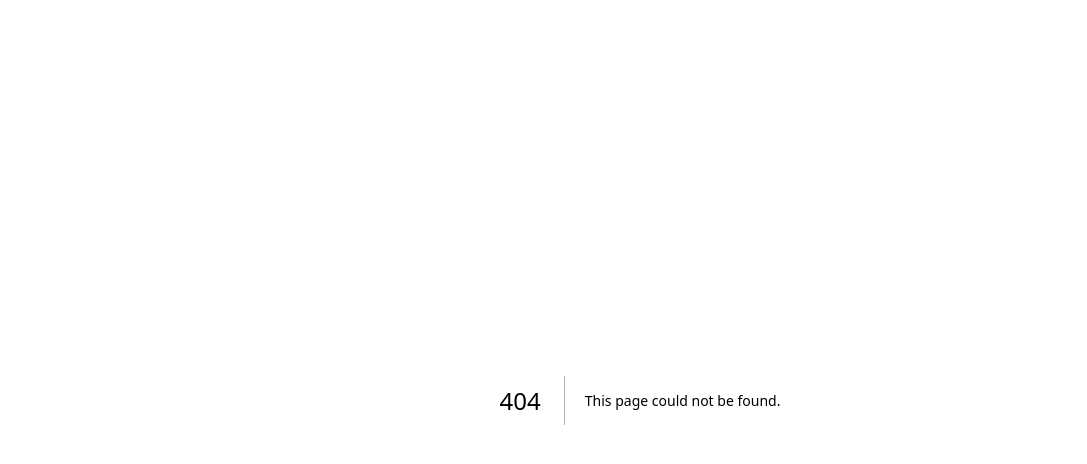
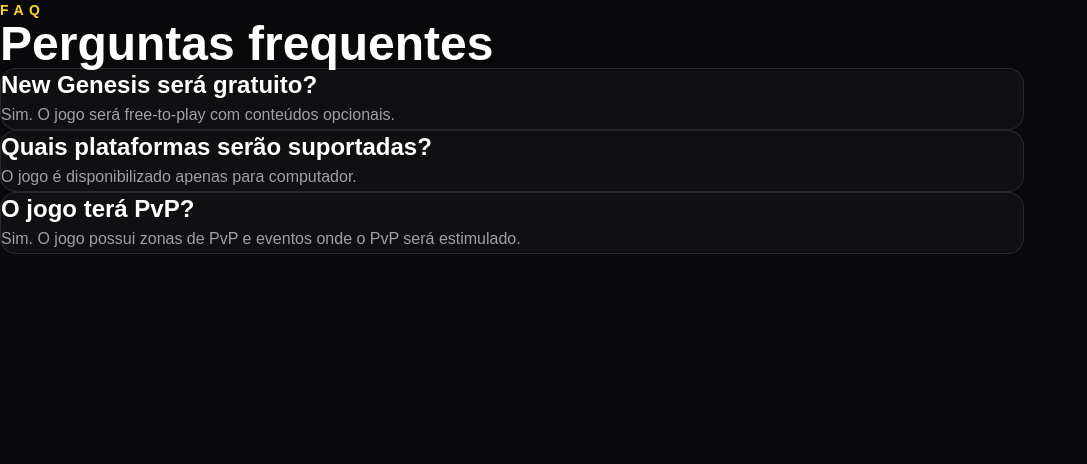
Before and after one commit to crsandrade/newgenesis-webproject, a Next.js app: page /faq in a window 1280 px wide. Before the commit this address had no page. Shown: the top 464 px of the page, without its empty margins (0-1087 px from the left). Built offline with nearby package versions, Linux system fonts and the light colour scheme.

Commit message:
feat: add download faq and register pages

```diff
--- /dev/null
+++ b/app/download/page.tsx
@@ -0,0 +1,34 @@
+export default function DownloadPage() {
+  return (
+    <main className="min-h-screen bg-[#09090b] px-6 py-32 text-white">
+      <div className="mx-auto max-w-5xl">
+
+        <p className="mb-4 text-sm font-bold uppercase tracking-[0.4em] text-amber-300">
+          Download
+        </p>
+
+        <h1 className="text-5xl font-black">
+          Prepare-se para entrar em New Genesis
+        </h1>
+
+        <p className="mt-6 max-w-2xl text-lg leading-8 text-zinc-400">
+          Faça o download do launcher oficial e comece sua jornada no continente.
+        </p>
+
+        <div className="mt-12 rounded-3xl border border-white/10 bg-white/[0.03] p-10">
+          <h2 className="text-2xl font-black">
+            Launcher Windows
+          </h2>
+
+          <p className="mt-4 text-zinc-400">
+            Versão mais recente do cliente oficial.
+          </p>
+
+          <button className="mt-8 rounded-2xl bg-amber-400 px-8 py-4 font-black text-black transition hover:bg-amber-300">
+            Download Launcher
+          </button>
+        </div>
+      </div>
+    </main>
+  );
+}
--- /dev/null
+++ b/app/faq/page.tsx
@@ -0,0 +1,51 @@
+const faq = [
+  {
+    question: "New Genesis será gratuito?",
+    answer:
+      "Sim. O jogo será free-to-play com conteúdos opcionais.",
+  },
+  {
+    question: "Quais plataformas serão suportadas?",
+    answer:
+      "O jogo é disponibilizado apenas para computador.",
+  },
+  {
+    question: "O jogo terá PvP?",
+    answer:
+      "Sim. O jogo possui zonas de PvP e eventos onde o PvP será estimulado.",
+  },
+];
+
+export default function FAQPage() {
+  return (
+    <main className="min-h-screen bg-[#09090b] px-6 py-32 text-white">
+      <div className="mx-auto max-w-5xl">
+
+        <p className="mb-4 text-sm font-bold uppercase tracking-[0.4em] text-amber-300">
+          FAQ
+        </p>
+
+        <h1 className="text-5xl font-black">
+          Perguntas frequentes
+        </h1>
+
+        <div className="mt-14 space-y-6">
+          {faq.map((item) => (
+            <div
+              key={item.question}
+              className="rounded-2xl border border-white/10 bg-white/[0.03] p-8"
+            >
+              <h2 className="text-2xl font-black">
+                {item.question}
+              </h2>
+
+              <p className="mt-4 leading-7 text-zinc-400">
+                {item.answer}
+              </p>
+            </div>
+          ))}
+        </div>
+      </div>
+    </main>
+  );
+}
--- /dev/null
+++ b/app/register/page.tsx
@@ -0,0 +1,41 @@
+export default function RegisterPage() {
+  return (
+    <main className="flex min-h-screen items-center justify-center bg-[#09090b] px-6 text-white">
+      <div className="w-full max-w-md rounded-3xl border border-white/10 bg-white/[0.03] p-10">
+
+        <p className="mb-3 text-sm font-bold uppercase tracking-[0.4em] text-amber-300">
+          Cadastro
+        </p>
+
+        <h1 className="text-4xl font-black">
+          Crie sua conta
+        </h1>
+
+        <form className="mt-10 space-y-5">
+
+          <input
+            type="text"
+            placeholder="Usuário"
+            className="w-full rounded-xl border border-white/10 bg-black/30 px-5 py-4 outline-none transition focus:border-amber-300"
+          />
+
+          <input
+            type="email"
+            placeholder="E-mail"
+            className="w-full rounded-xl border border-white/10 bg-black/30 px-5 py-4 outline-none transition focus:border-amber-300"
+          />
+
+          <input
+            type="password"
+            placeholder="Senha"
+            className="w-full rounded-xl border border-white/10 bg-black/30 px-5 py-4 outline-none transition focus:border-amber-300"
+          />
+
+          <button className="w-full rounded-xl bg-amber-400 py-4 font-black text-black transition hover:bg-amber-300">
+            Criar Conta
+          </button>
+        </form>
+      </div>
+    </main>
+  );
+}
```
